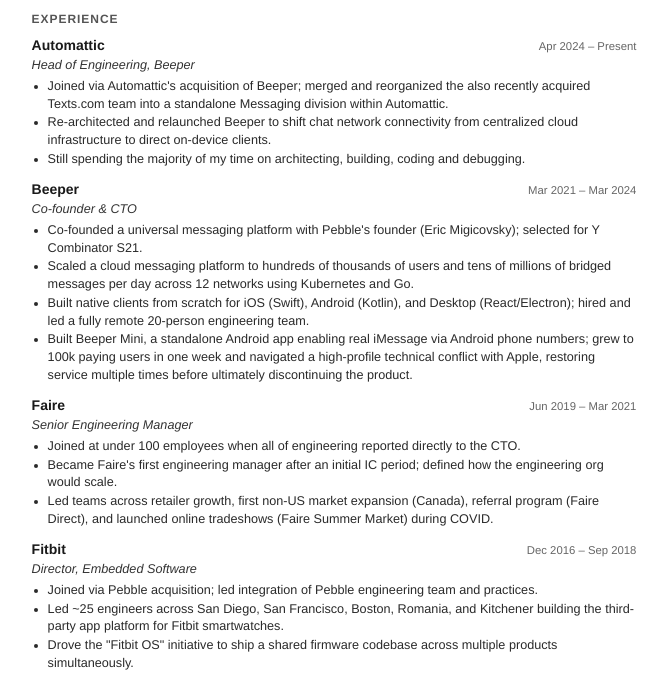
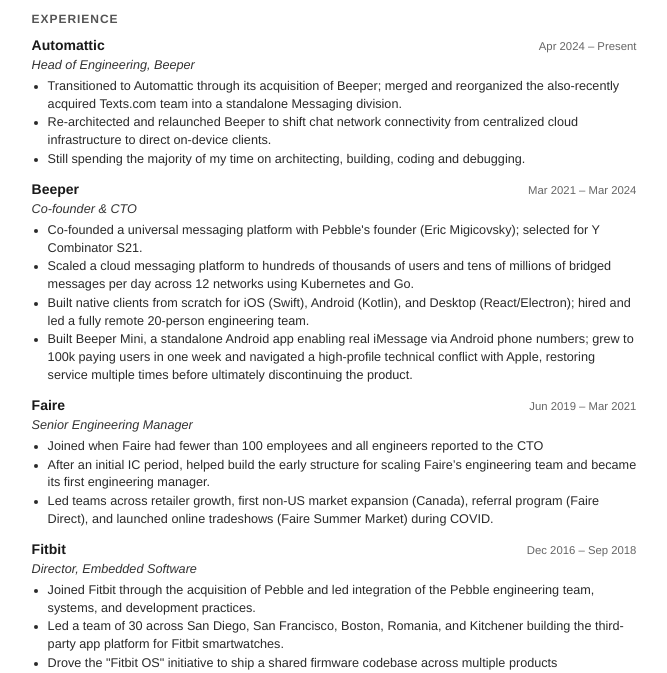
Before and after one commit to bradtgmurray/cloudflare-bradtgmurray.com, a website: page pages/resume/index.html in a window 1280 px wide. Shown: the part 123-796 px from the top of the page, without its empty margins (306-973 px from the left). Drawn offline with Linux system fonts and the light colour scheme.

Commit message:
More resume tweaking

```diff
--- a/pages/resume/index.html
+++ b/pages/resume/index.html
@@ -112,7 +112,7 @@
     </div>
     <div class="title">Head of Engineering, Beeper</div>
     <ul>
-      <li>Joined via Automattic's acquisition of Beeper; merged and reorganized the also recently acquired Texts.com team into a standalone Messaging division within Automattic.</li>
+      <li>Transitioned to Automattic through its acquisition of Beeper; merged and reorganized the also-recently acquired Texts.com team into a standalone Messaging division.</li>
       <li>Re-architected and relaunched Beeper to shift chat network connectivity from centralized cloud infrastructure to direct on-device clients.</li>
       <li>Still spending the majority of my time on architecting, building, coding and debugging.</li>
     </ul>
@@ -139,8 +139,8 @@
     </div>
     <div class="title">Senior Engineering Manager</div>
     <ul>
-      <li>Joined at under 100 employees when all of engineering reported directly to the CTO.</li>
-      <li>Became Faire's first engineering manager after an initial IC period; defined how the engineering org would scale.</li>
+      <li>Joined when Faire had fewer than 100 employees and all engineers reported to the CTO</li>
+      <li>After an initial IC period, helped build the early structure for scaling Faire’s engineering team and became its first engineering manager.</li>
       <li>Led teams across retailer growth, first non-US market expansion (Canada), referral program (Faire Direct), and launched online tradeshows (Faire Summer Market) during COVID.</li>
     </ul>
   </div>
@@ -152,8 +152,8 @@
     </div>
     <div class="title">Director, Embedded Software</div>
     <ul>
-      <li>Joined via Pebble acquisition; led integration of Pebble engineering team and practices.</li>
-      <li>Led ~25 engineers across San Diego, San Francisco, Boston, Romania, and Kitchener building the third-party app platform for Fitbit smartwatches.</li>
+      <li>Joined Fitbit through the acquisition of Pebble and led integration of the Pebble engineering team, systems, and development practices.</li>
+      <li>Led a team of 30 across San Diego, San Francisco, Boston, Romania, and Kitchener building the third-party app platform for Fitbit smartwatches.</li>
       <li>Drove the "Fitbit OS" initiative to ship a shared firmware codebase across multiple products simultaneously.</li>
     </ul>
   </div>
```
